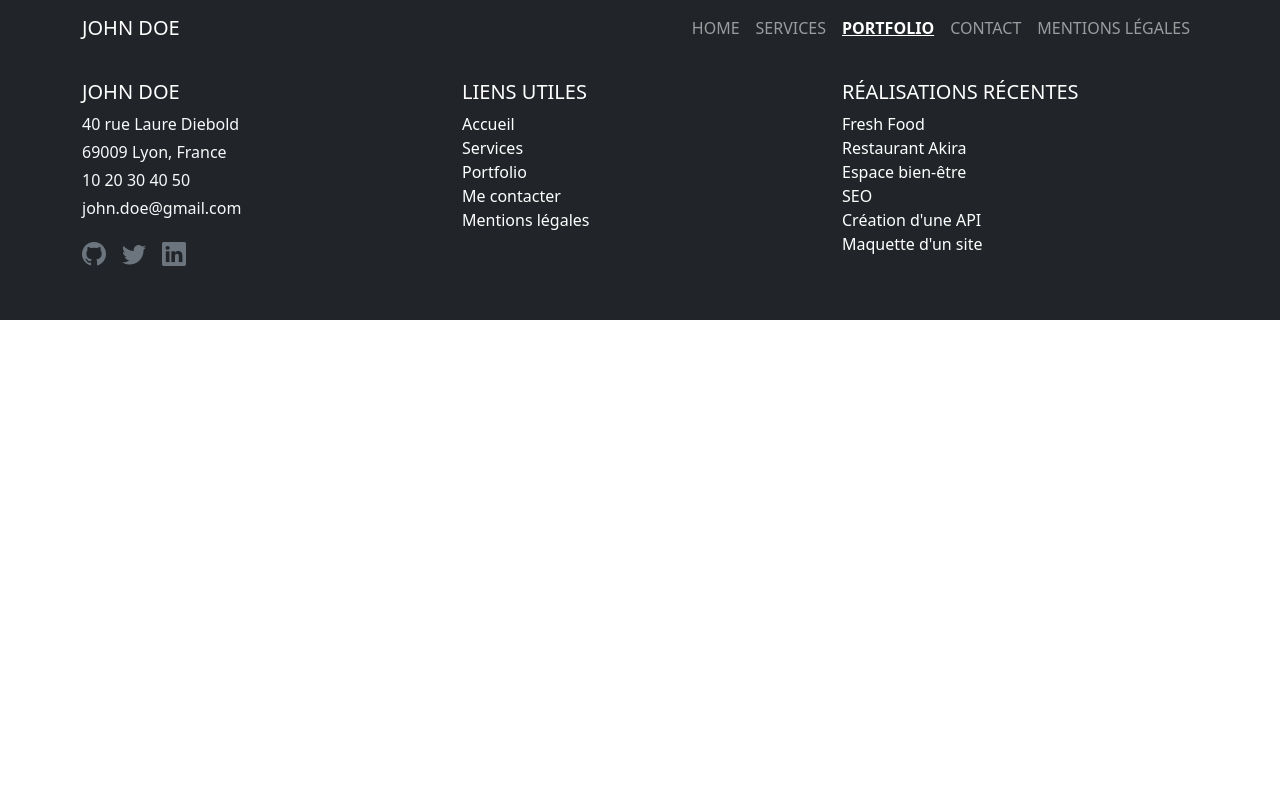
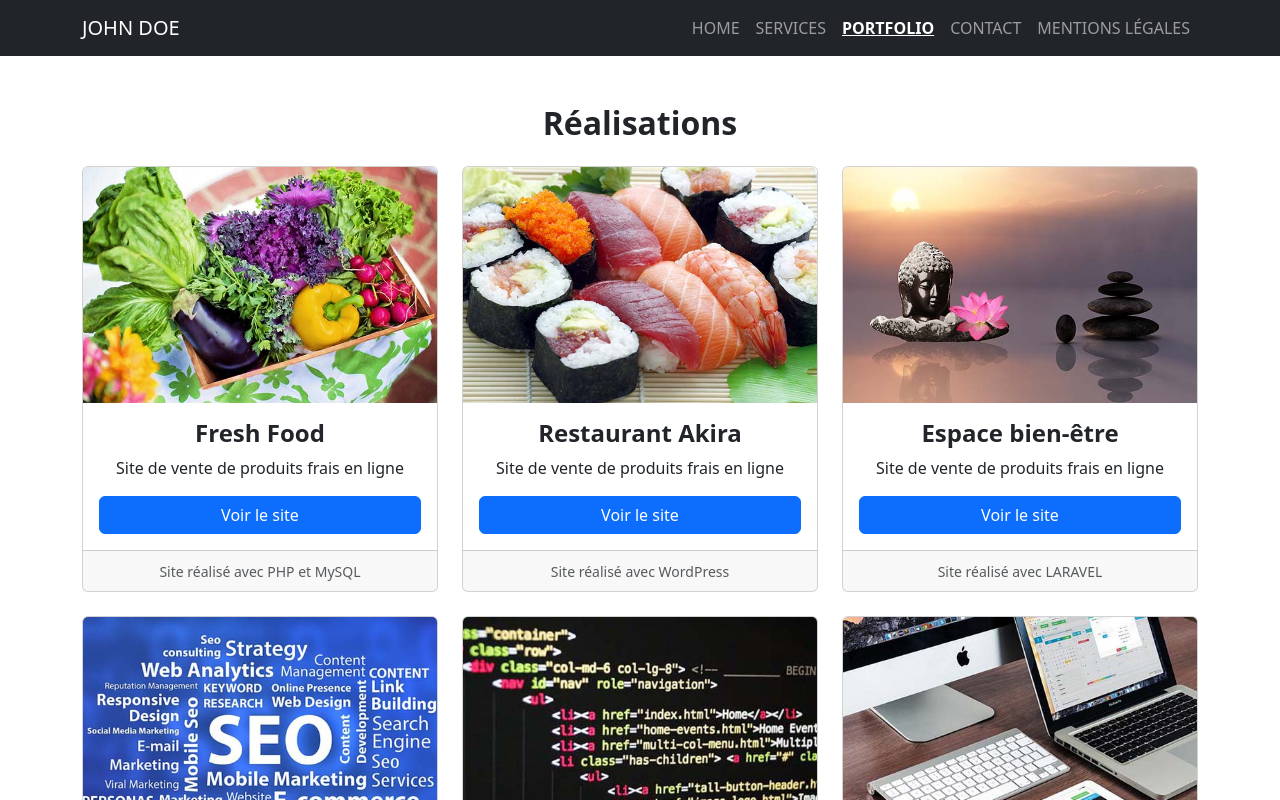
Before and after one commit to olflin/portfolio, a React (Create React App) app: page /portfolio in a window 1280 px wide. Shown: the top 800 px of the page. Built offline with nearby package versions, Linux system fonts and the light colour scheme.

Commit message:
ajout component CardProjet.jsx et insertion des différentes cards dans portfolio.jsx

```diff
--- /dev/null
+++ b/src/assets/styles/CardProject.css
@@ -0,0 +1,14 @@
+.card-project {
+  transition: transform 0.3s ease, background-color 0.3s ease, box-shadow 0.3s ease;
+}
+
+.card-project:hover {
+  background-color: #efefef;
+  box-shadow: 0 4px 12px rgba(0, 0, 0, 0.1);
+  transform: translateY(-4px);
+}
+
+.card-project .card-img-top {
+  object-fit: cover;
+  height: 100%;
+}
--- a/src/components/CardProject.jsx
+++ b/src/components/CardProject.jsx
@@ -0,0 +1,27 @@
+import { Card, Button } from 'react-bootstrap';
+import '../assets/styles/CardProject.css';
+
+function CardProject({ title, description, imageSrc, projectLink, sources }) {
+  return (
+    <Card className="card-project h-100 text-center">
+      <Card.Img variant="top" src={imageSrc} alt={title} />
+      <Card.Body className="d-flex flex-column">
+        <Card.Title className='fs-4 fw-bold'>{title}</Card.Title>
+        <Card.Text className="flex-grow-1">{description}</Card.Text>
+        <Button
+          variant="primary"
+          href={projectLink}
+          target="_blank"
+          rel="noopener noreferrer"
+        >
+          Voir le site
+        </Button>
+      </Card.Body>
+        <Card.Footer className="text-muted">
+          <small>{sources}</small>
+        </Card.Footer>
+    </Card>
+  );
+}
+
+export default CardProject;
--- a/src/pages/Portfolio.jsx
+++ b/src/pages/Portfolio.jsx
@@ -1,8 +1,72 @@
+import { Container, Row, Col } from 'react-bootstrap';
+import CardProject from '../components/CardProject';
+import FreshFood from '../assets/img/portfolio/fresh-food.jpg'
+import Akira from '../assets/img/portfolio/restaurant-japonais.jpg'
+import BienEtre from '../assets/img/portfolio/espace-bien-etre.jpg'
+import Seo from '../assets/img/portfolio/seo.jpg'
+import Api from '../assets/img/portfolio/coder.jpg'
+import Maquette from '../assets/img/portfolio/screens.jpg'
 
 
 
+const projects = [
+  {
+    title: 'Fresh Food',
+    description: 'Site de vente de produits frais en ligne',
+    imageSrc: FreshFood,
+    projectLink: 'https://github.com/johndoe/fresh-food',
+    sources: 'Site réalisé avec PHP et MySQL',
+  },
+  {
+  title: 'Restaurant Akira',
+  description: 'Site de vente de produits frais en ligne',
+  imageSrc: Akira,
+  projectLink: 'https://github.com/johndoe/fresh-food',
+  sources: 'Site réalisé avec WordPress',
+  },
+  {
+  title: 'Espace bien-être',
+  description: 'Site de vente de produits frais en ligne',
+  imageSrc: BienEtre,
+  projectLink: 'https://github.com/johndoe/fresh-food',
+  sources: 'Site réalisé avec LARAVEL',
+  },
+  {
+  title: 'SEO',
+  description: 'Amélioration du référencement d\'un site e-commerce',
+  imageSrc: Seo,
+  projectLink: 'https://github.com/johndoe/fresh-food',
+  sources: 'Utilisation des outils SEO',
+  },
+  {
+  title: 'Création d\'une API',
+  description: 'Création d\'une API RESTFULL publique',
+  imageSrc: Api,
+  projectLink: 'https://github.com/johndoe/fresh-food',
+  sources: 'PHP - SYMFONY',
+  },
+  {
+  title: 'Maquette d\'un site web',
+  description: 'Création du prototype d\'un site',
+  imageSrc: Maquette,
+  projectLink: 'https://github.com/johndoe/fresh-food',
+  sources: 'Réalisé avec FIGMA',
+  }
+];
+
 function Portfolio() {
+  return (
+    <Container className="my-5">
+      <h2 className="text-center fw-bold mb-4">Réalisations</h2>
+      <Row className="g-4">
+        {projects.map((p, i) => (
+          <Col key={i} xs={12} md={6} lg={4}>
+            <CardProject {...p} />
+          </Col>
+        ))}
+      </Row>
+    </Container>
+  );
+}
 
-
-}
 export default Portfolio;
```
